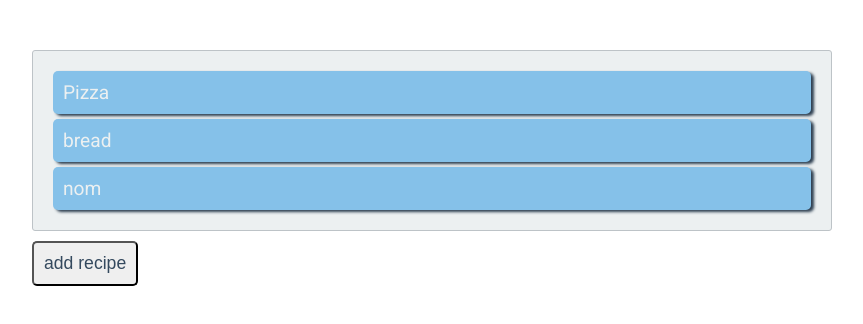
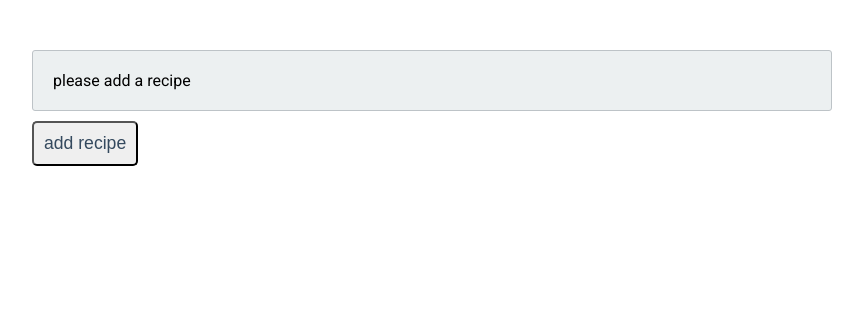
Before and after one commit to jjs88/recipe-box, a React (Create React App) app: page / in a window 1280 px wide. Shown: the top 324 px of the page, without its empty margins (208-1071 px from the left). Built offline with nearby package versions, Linux system fonts and the light colour scheme.

Commit message:
removed recipe list

```diff
--- a/src/components/ui/Modal/ModalContent/ModalContent.js
+++ b/src/components/ui/Modal/ModalContent/ModalContent.js
@@ -5,7 +5,6 @@ const ModalContent = (props) => {
 
   return (
     <div className="ModalContent" >
-      {/* <AddRecipeForm addRecipe={props.addRecipe} toggleModal={props.toggleModal}/> */}
       {props.children}
     </div>
   )
--- a/src/containers/App.js
+++ b/src/containers/App.js
@@ -15,20 +15,7 @@ class App extends Component {
     editRecipe: false,
     modalOpen: false,
     recipeToEdit: null,
-    recipes: [
-      {
-        name: 'Pizza',
-        ingredients: ['Thin Crust','Green Peppers', 'Pepperoni']
-      },
-      {
-        name: 'bread',
-        ingredients: ['Thin Crust','Green Peppers', 'Pepperoni']
-      },
-      {
-        name: 'nom',
-        ingredients: ['Thin Crust','Green Peppers', 'Pepperoni']
-      }
-    ]
+    recipes: []
   }
 
   toggleModal = () => this.setState({modalOpen: !this.state.modalOpen});
```
Also changed, not shown: src/components/ui/Modal/modal.js (+0 -7 lines).
